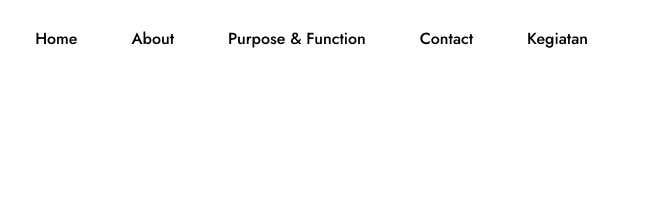
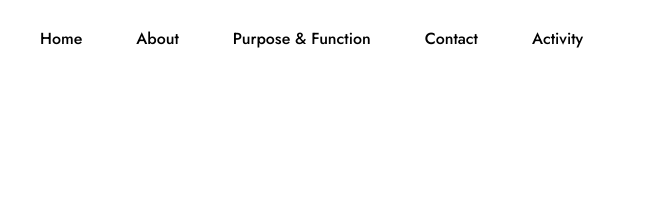
Before and after one commit to Sowreyy/HIMAJU-ELEKTRO, a plain HTML site: page index.html in a window 1280 px wide. Shown: the top 212 px of the page, 313-972 px from the left. Drawn offline with nearby package versions, Linux system fonts and the light colour scheme.

Commit message:
index.html

```diff
--- a/index.html
+++ b/index.html
@@ -24,7 +24,7 @@
         <li><a href="#about">About</a></li>
         <li><a href="#portfolio">Purpose & Function</a></li>
         <li><a href="#contact">Contact</a></li>
-        <li><a href="https://sowreyy.github.io/HIMAJU-ELEKTRO/profil.html">Kegiatan</a></li>
+        <li><a href="https://sowreyy.github.io/HIMAJU-ELEKTRO/profil.html">Activity</a></li>
       </ul>
       <a href="https://sowreyy.github.io/HME-POLIMDO/data_alumni.html" class="top-btn">Alumni Data</a>
     </header>
```
